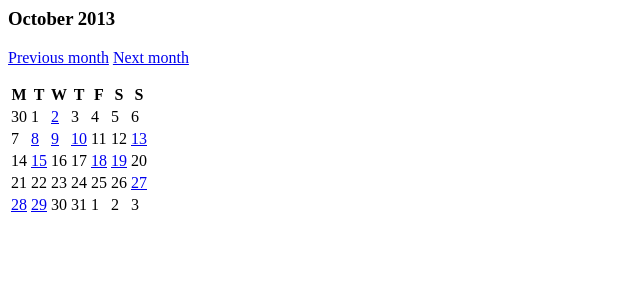
After one commit to aldryn/aldryn-events, a Django app: template aldryn_events/templates/aldryn_events/plugins/calendar.html in a window 1280 px wide. The commit adds this page. Shown: the top 300 px of the page, without its empty margins (0-640 px from the left). Run offline with Django 3.2, Linux system fonts and the light colour scheme; the template is opened without the code that fills it, so the values that code supplies are empty; some libraries are stand-ins or nearby versions.

Commit message:
update events

```diff
--- a/aldryn_events/templates/aldryn_events/base.html
+++ b/aldryn_events/templates/aldryn_events/base.html
@@ -3,6 +3,5 @@
 {% block content %}
 <div class="plugin-events">
 	{% block content_events %}{% endblock %}
-	{% block sidebar_events %}{% include "aldryn_events/includes/archive_navigation.html" %}{% endblock %}
 </div>
 {% endblock %}
--- /dev/null
+++ b/aldryn_events/templates/aldryn_events/plugins/calendar.html
@@ -0,0 +1,64 @@
+{% load i18n %}
+
+<div class="plugin-events">
+	<div class="events-calendar">
+		<h3>October 2013</h3>
+		<p class="controls">
+			<a href="#" class="back">{% trans "Previous month" %}</a>
+			<a href="#" class="next">{% trans "Next month" %}</a>
+		</p>
+
+		<table class="table-calendar">
+			<tr>
+				<th>M</th><th>T</th><th>W</th><th>T</th><th>F</th>
+				<th class="weekend">S</th>
+				<th class="weekend">S</th>
+			</tr>
+			<tr>
+				<td class="disabled"><span>30</span></td>
+				<td><span>1</span></td>
+				<td class="events"><a href="#october-2">2</a></td>
+				<td><span>3</span></td>
+				<td><span>4</span></td>
+				<td class="weekend"><span>5</span></td>
+				<td class="weekend"><span>6</span></td>
+			</tr>
+			<tr>
+				<td><span>7</span></td>
+				<td class="events"><a href="#october-8">8</a></td>
+				<td class="events"><a href="#october-9">9</a></td>
+				<td class="events"><a href="#october-10">10</a></td>
+				<td><span>11</span></td>
+				<td class="weekend"><span>12</span></td>
+				<td class="weekend events"><a href="#october-13">13</a></td>
+			</tr>
+			<tr>
+				<td><span>14</span></td>
+				<td class="events"><a href="#october-1">15</a></td>
+				<td><span>16</span></td>
+				<td><span>17</span></td>
+				<td class="events"><a href="#october-1">18</a></td>
+				<td class="weekend events"><a href="#october-1">19</a></td>
+				<td class="weekend"><span>20</span></td>
+			</tr>
+			<tr>
+				<td><span>21</span></td>
+				<td><span>22</span></td>
+				<td><span>23</span></td>
+				<td><span>24</span></td>
+				<td><span>25</span></td>
+				<td class="weekend"><span>26</span></td>
+				<td class="weekend events"><a href="#october-1">27</a></td>
+			</tr>
+			<tr>
+				<td class="events"><a href="#october-1">28</a></td>
+				<td class="events"><a href="#october-1">29</a></td>
+				<td><span>30</span></td>
+				<td><span>31</span></td>
+				<td class="disabled"><span>1</span></td>
+				<td class="weekend disabled"><span>2</span></td>
+				<td class="weekend disabled"><span>3</span></td>
+			</tr>
+		</table>
+	</div>
+</div>
```
Also changed, not shown: aldryn_events/templates/aldryn_events/events_detail.html (+15 -58 lines), aldryn_events/templates/aldryn_events/events_list.html (+3 -6 lines), aldryn_events/templates/aldryn_events/includes/archive_navigation.html (deleted, +0 -31 lines), aldryn_events/templates/aldryn_events/includes/event_items.html (+14 -10 lines), aldryn_events/templates/aldryn_events/includes/event_registration.html (added, +62 -0 lines), aldryn_events/templates/aldryn_events/plugins/upcoming.html (added, +9 -0 lines), 1 other file.
